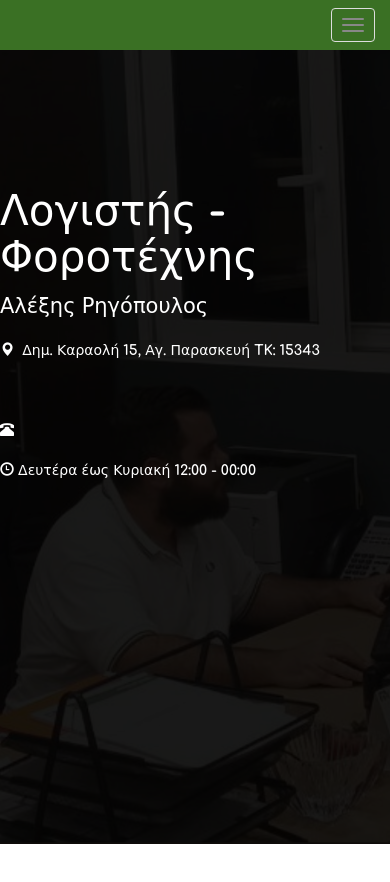
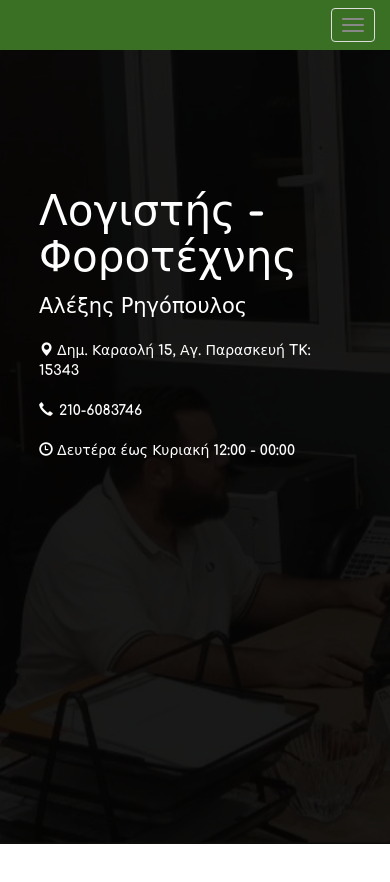
Before and after one commit to xargr/rigopoulos, a plain HTML site: page index.html in a window 390 px wide. Shown: the top 882 px of the page. Drawn offline with nearby package versions, Linux system fonts and the light colour scheme.

Commit message:
skeleton html page

```diff
--- a/css/style.css
+++ b/css/style.css
@@ -49,10 +49,16 @@ header{
     z-index: 2;
 }
 
-#info, #info a{
+#info{
     z-index: 3;
     font-family:'Comfortaa',cursive;
     margin-top: 20vh;
+    color: #fff;
+
+}
+
+#info a{
+    font-family:'Comfortaa',cursive;
     color: #fff;
 
 }
@@ -61,7 +67,18 @@ header{
     font-size: 3em;
 }
 
-#info span {
+.left{
+    float: left;
+}
+
+.left:after {
+    content: " ";
+    display: block;
+    height: 0;
+    width: 20px;
+}
+
+.name {
     font-size: 1.5em;
 }
 
@@ -70,3 +87,13 @@ header{
 	min-height: 500px;
 	margin-top: 300px;
 }
+
+
+@media (max-width: 768px) {
+
+    #info{
+        width: 80vw;
+
+    }
+
+}
--- a/index.html
+++ b/index.html
@@ -40,12 +40,20 @@
 <div id="info">
 	<h1>Λογιστής - Φοροτέχνης</h1>
 
-	<span>Αλέξης Ρηγόπουλος</span> <br><br>
+	<span class="name">Αλέξης Ρηγόπουλος</span> <br><br>
 
-	<a href="https://goo.gl/maps/8eL8p57DWS82" target="_blank"><i class="glyphicon glyphicon-map-marker icon-logo" aria-hidden="true"></i>&nbsp;&nbsp;Δημ. Καραολή 15, Αγ. Παρασκευή TK: 15343</a> <br><br>
+	<a href="https://goo.gl/maps/8eL8p57DWS82" target="_blank"><i class="glyphicon glyphicon-map-marker icon-logo" aria-hidden="true"></i>&nbsp;Δημ. Καραολή 15, Αγ. Παρασκευή TK: 15343</a> <br><br>
 
-	<i class="glyphicon glyphicon-earphone icon-logo hidden-xs" aria-hidden="true"></i>  <a class="hidden-xs" href="tel:+302102463762" onclick="ga('send', 'event', 'call', 'call', 'call', 15, false);">210-2463762</a> <br><br>
-	<i class="glyphicon glyphicon-phone-alt" aria-hidden="true"></i>  <a class="hidden-xs" href="tel:+302102463762" onclick="ga('send', 'event', 'call', 'call', 'call', 15, false);">210-2463762</a> <br><br>
+	<div class="hidden-xs">
+		<i class="glyphicon glyphicon-earphone" aria-hidden="true"></i>&nbsp;&nbsp;210-6083746
+	</div>
+
+	<div class="visible-xs clearfix">
+	<i class="glyphicon glyphicon-earphone left" aria-hidden="true"></i>&nbsp;&nbsp;&nbsp;<a class="left" href="tel:+302106083746">210-6083746</a>
+	</div>
+	<br>
+
+	<!-- <i class="glyphicon glyphicon-phone-alt" aria-hidden="true"></i>  <a class="hidden-xs" href="tel:+302102463762" >210-2463762</a> <br><br> -->
 	<i class="glyphicon glyphicon-time icon-logo" aria-hidden="true"></i> Δευτέρα έως Κυριακή 12:00 - 00:00
 </div>
 <div id="bg"></div>
```
